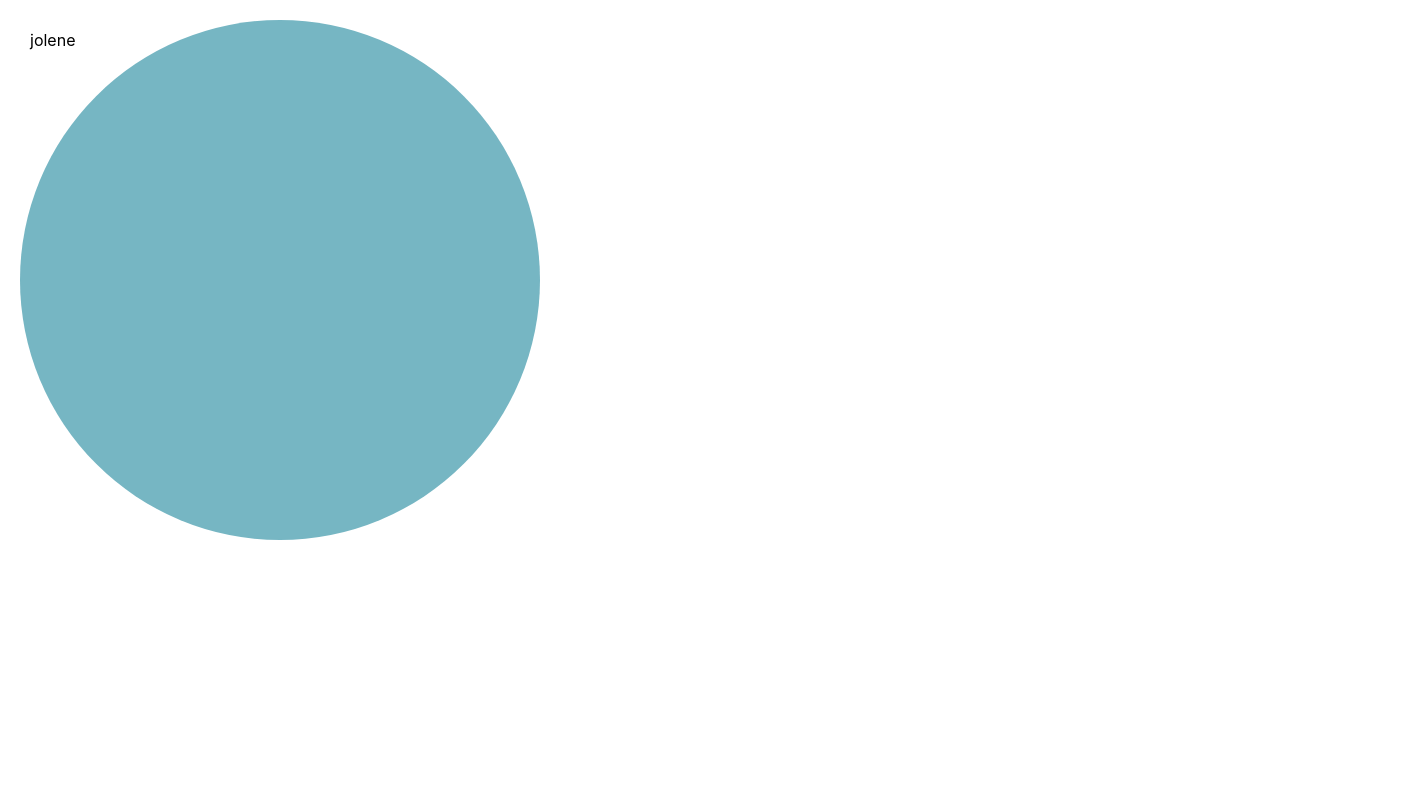
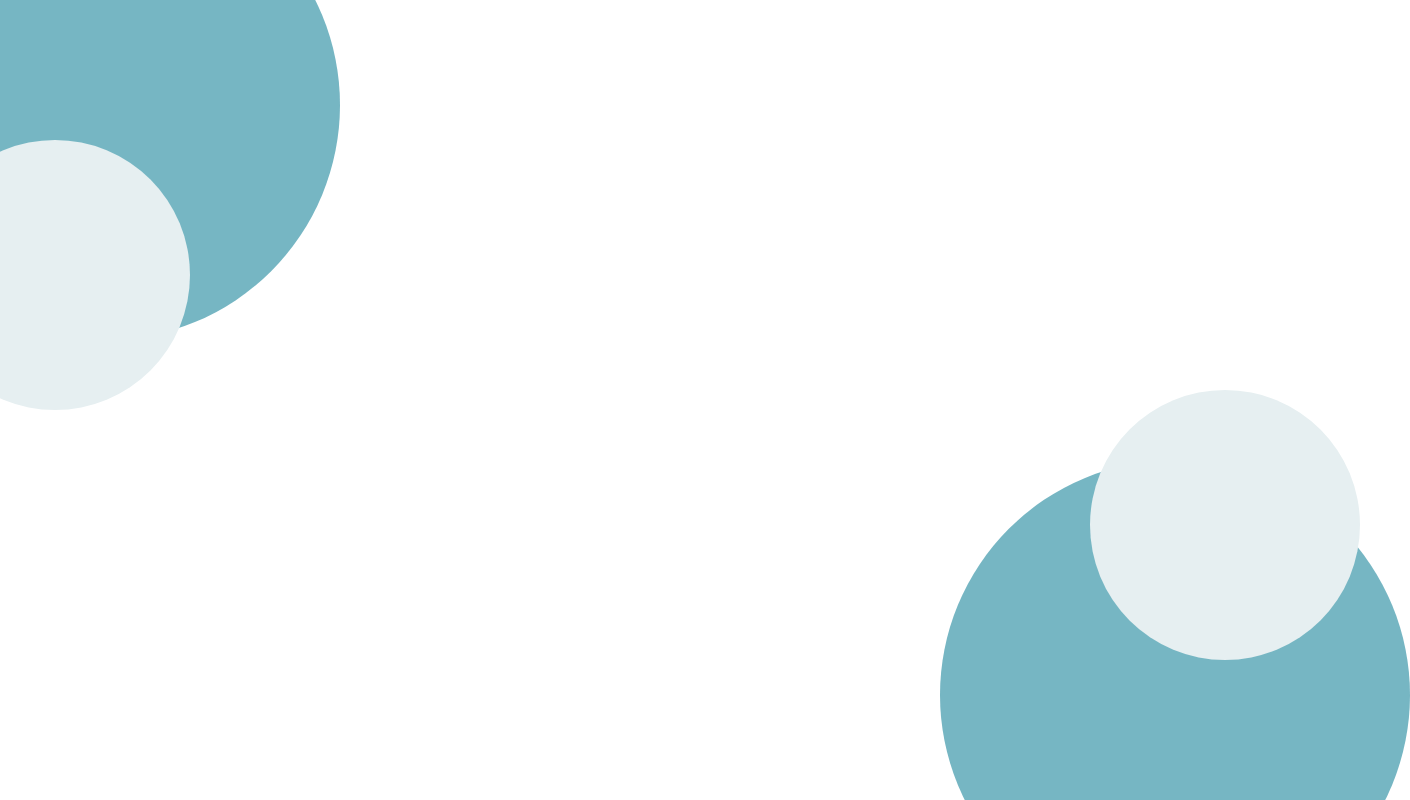
Before and after one commit to JadeHayes/mySite, a React (Create React App) app: page / in a window 1280 px wide. Shown: the top 800 px of the page, 1410 px wide, since content can reach past the window. Built offline with nearby package versions, Linux system fonts and the light colour scheme.

Commit message:
* Added 4 bubbles on the webpage.

```diff
--- a/src/App.tsx
+++ b/src/App.tsx
@@ -1,10 +1,10 @@
 import React from 'react';
-import Bubble from './components/Bubble';
+import Bubbles from './components/molecule/Bubbles';
 
 const App = () => {
   return (
     <div>
-      <Bubble name='jolene' />
+      <Bubbles />
     </div>
   );
 }
--- a/src/components/Bubble.tsx
+++ /dev/null
@@ -1,30 +0,0 @@
-import React from 'react';
-import styled from 'styled-components';
-
-const StyledCircle = styled.div`
-  padding: 10px;
-  margin: 20px;
-  display: inline-block;
-  border-radius: 50%;
-  width: 500px;
-  height: 500px;
-`;
-
-const darkCircle = '#76B6C3';
-
-const Bubble = (props: any) => {
-  return (
-    <>
-      <StyledCircle
-        style={{
-          backgroundColor: props.bgColor || darkCircle,
-          width: props.diameter || '500px',
-          height: props.diameter || '500px',
-          float: 'left'
-        }}> {props.name}
-      </StyledCircle>
-    </>
-  );
-}
-
-export default Bubble;
--- /dev/null
+++ b/src/components/atom/Bubble.tsx
@@ -0,0 +1,34 @@
+import React from 'react';
+import styled from 'styled-components';
+
+const StyledCircle = styled.div`
+  padding: 10px;
+  margin: 20px;
+  display: inline-block;
+  border-radius: 50%;
+  width: 500px;
+  height: 500px;
+`;
+
+export type BubbleType = { bgColor: string, diameter: number, zIndex: number, top?: number, left?: number, right?: number, bottom?: number }
+const Bubble = (props: BubbleType) => {
+  return (
+    <>
+      <StyledCircle
+        style={{
+          backgroundColor: props.bgColor,
+          width: props.diameter,
+          height: props.diameter,
+          position: 'absolute',
+          bottom: props.bottom,
+          top: props.top,
+          left: props.left,
+          right: props.right,
+          zIndex: props.zIndex,
+        }}>
+      </StyledCircle>
+    </>
+  );
+}
+
+export default Bubble;
--- /dev/null
+++ b/src/components/molecule/Bubbles.tsx
@@ -0,0 +1,42 @@
+import React from 'react';
+import Bubble from '../atom/Bubble';
+
+const darkCircle = '#76B6C3';
+const lightCircle = '#E6EFF1';
+
+const Bubbles = () => {
+  return (
+    <div>
+      <Bubble
+        bgColor={lightCircle}
+        diameter={250}
+        top={120}
+        left={-100}
+        zIndex={1}
+      />
+      <Bubble
+        bgColor={darkCircle}
+        diameter={450}
+        top={-150}
+        left={-150}
+        zIndex={-1}
+      />
+      <Bubble
+        bgColor={lightCircle}
+        diameter={250}
+        bottom={120}
+        right={-100}
+        zIndex={1}
+      />
+      <Bubble
+        bgColor={darkCircle}
+        diameter={450}
+        bottom={-150}
+        right={-150}
+        zIndex={-1}
+      />
+    </div>
+  );
+}
+
+export default Bubbles;
```
